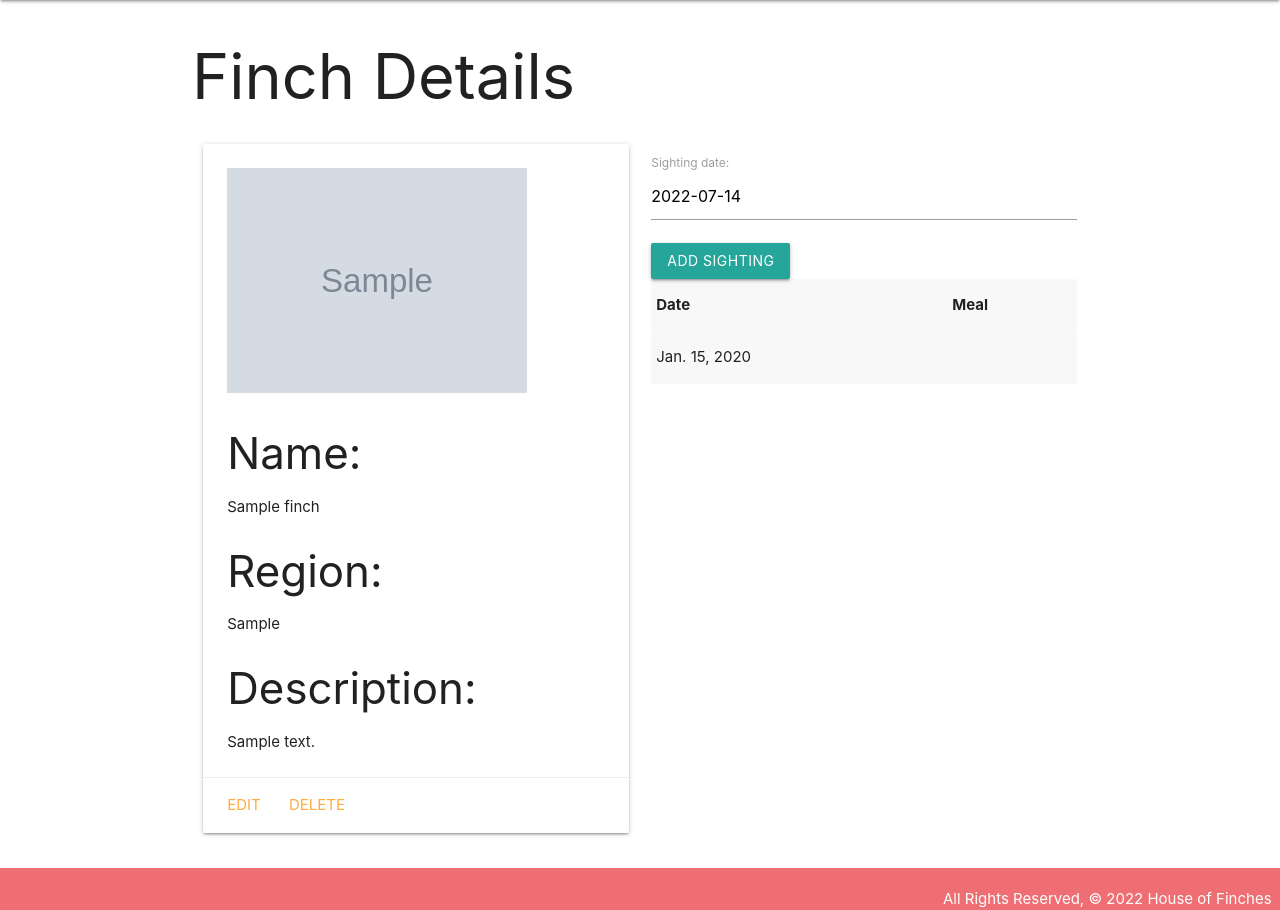
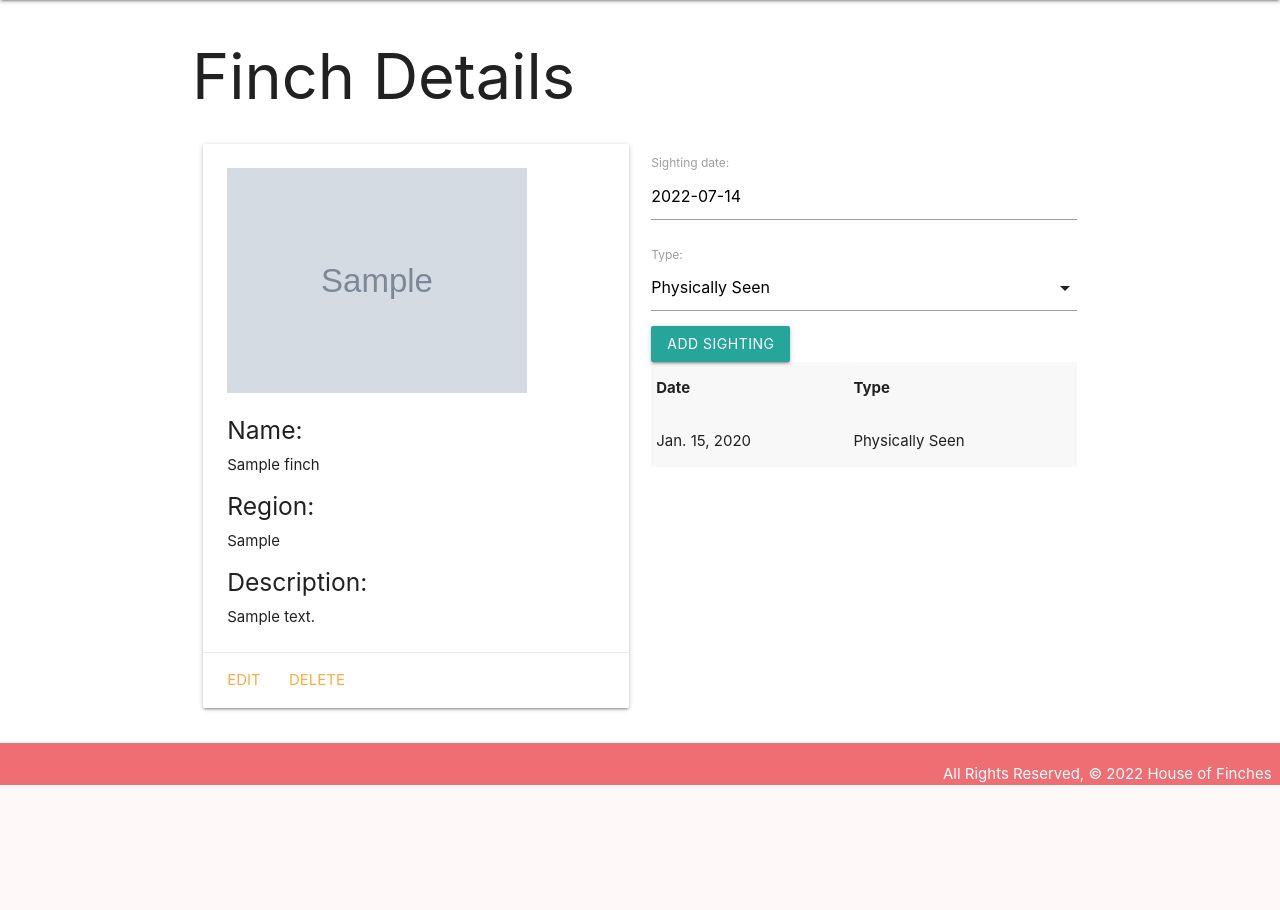
Before and after one commit to chess2022/Django-Finch-Facts, a Django app: page /finches/1/ in a window 1280 px wide. Shown: the part 64-974 px from the top of the page. After the commit the page ends 849 px from the top, so only its background shows below. Run offline with Django 4.2, Linux system fonts and the light colour scheme; tables that the repository leaves empty hold one stand-in row (values such as "Sample post"); grey boxes marked "Sample" are stand-in pictures.

Commit message:
Completes Sighting model files

```diff
--- a/main_app/forms.py
+++ b/main_app/forms.py
@@ -4,4 +4,4 @@
 class SightingForm(ModelForm):
   class Meta:
     model = Sighting
-    fields = ['date', 'sighting']
+    fields = ['date', 'type']
--- a/main_app/templates/finches/detail.html
+++ b/main_app/templates/finches/detail.html
@@ -8,9 +8,9 @@
     <div class="card">
       <div class="card-content">
           <span class="card-title"><img src="{{ finch.photo }}" width="300px"></span>
-          <p><h3>Name: </h3>{{ finch.name }}</p>
-          <p><h3>Region: </h3>{{ finch.region }}</p>
-          <p><h3>Description: </h3>{{ finch.description }}</p>
+          <p><h5>Name: </h5>{{ finch.name }}</p>
+          <p><h5>Region: </h5>{{ finch.region }}</p>
+          <p><h5>Description: </h5>{{ finch.description }}</p>
       </div>
       <div class="card-action">
         <a href="{% url 'finches_update' finch.id %}">Edit</a>
@@ -26,13 +26,13 @@
   </form>
   <table class="striped">
     <thread>
-      <tr><th>Date</th><th>Meal</th></tr>
+      <tr><th>Date</th><th>Type</th></tr>
     </thread>
     <tbody>
       {% for sighting in finch.sighting_set.all %}
         <tr>
           <td>{{sighting.date}}</td>
-          <td>{{sighting.get_sighting_display}}</td>
+          <td>{{sighting.get_type_display}}</td>
         </tr>
       {% endfor %}
       </tbody>
@@ -48,7 +48,7 @@
     autoClose: true
   });
 
-  var selectEl = document.getElementById('id_sighting');
+  var selectEl = document.getElementById('id_type');
   M.FormSelect.init(selectEl);
 </script>
 {% endblock %}
--- a/main_app/templates/finches/index.html
+++ b/main_app/templates/finches/index.html
@@ -8,9 +8,9 @@
     <a href="{% url 'detail' finch.id %}">
     <div class="card-content">
       <span class="card-title"><img src="{{ finch.photo }}" width="300px"></span>
-      <h4>Name: </h4> <p>{{ finch.name }}</p>
-      <h4>Region: </h4> <p>{{ finch.region }}</p>
-      <h4>Description: </h4> <p>{{ finch.description }}</p>
+      <h4>{{ finch.name }}</h4>
+      <h6>{{ finch.region }}</h6>
+      {% comment %} <h4>Description: </h4> <p>{{ finch.description }}</p> {% endcomment %}
     </div>
     </a>
   </div>
```
Also changed, not shown: main_app/migrations/0003_sighting.py (added).
